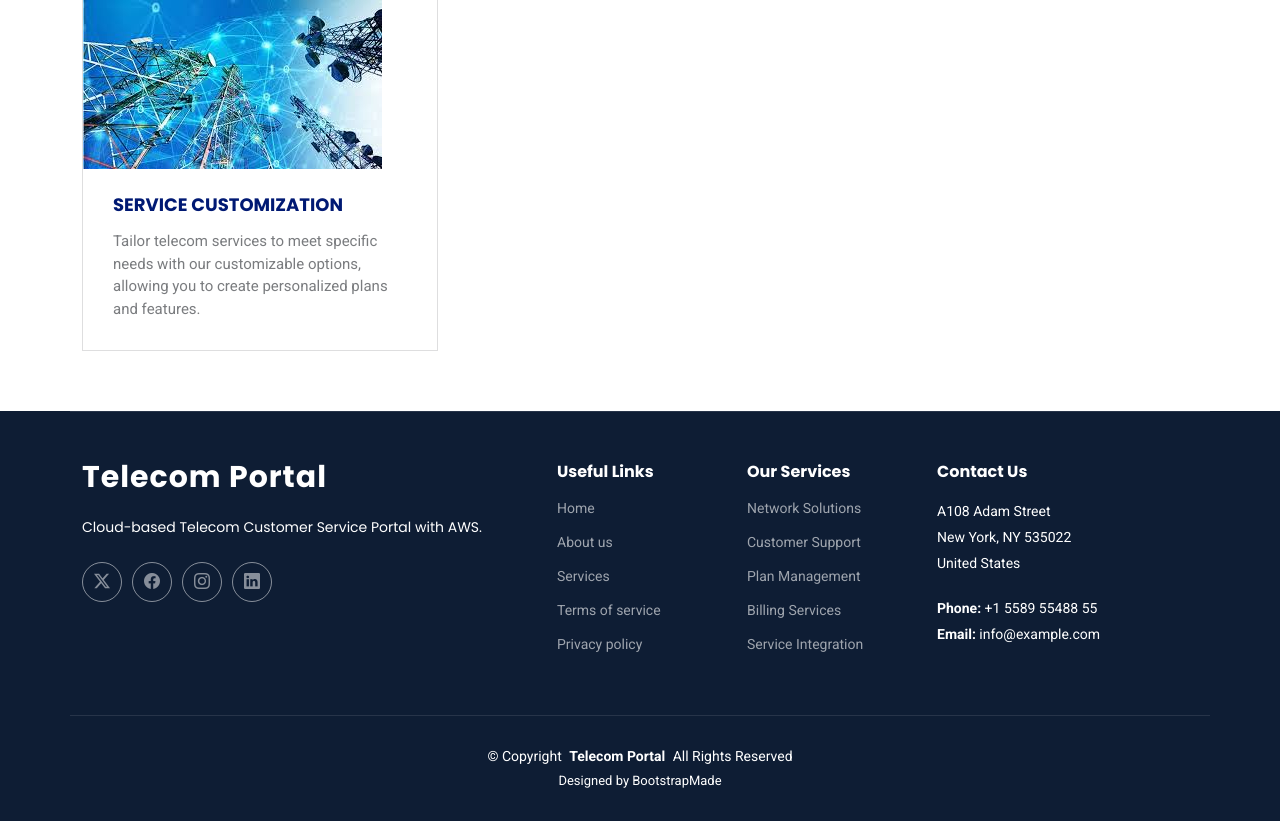
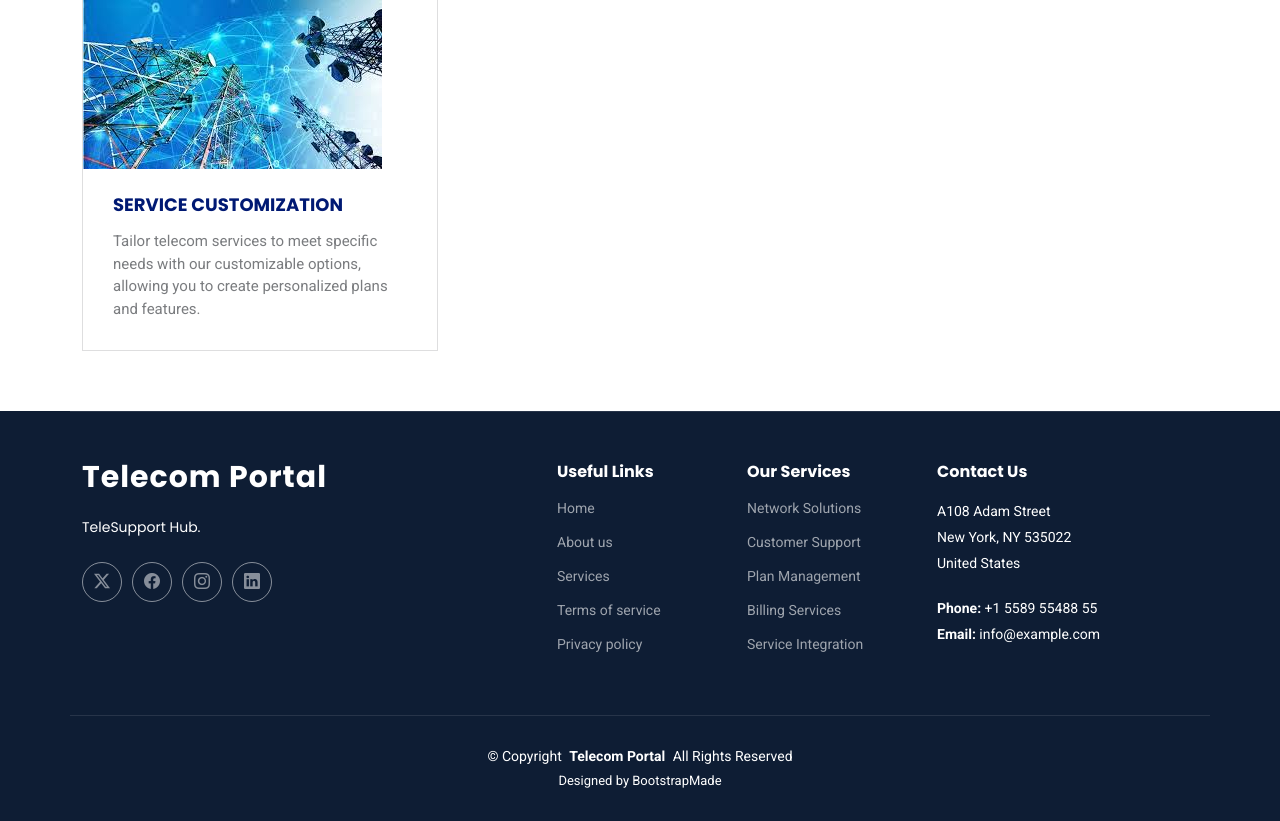
Before and after one commit to Mary9140/telecom-portal, a Flask app: page / in a window 1280 px wide. Shown: the part 2116-2937 px from the top of the page. Run offline with Flask 3, Linux system fonts and the light colour scheme; some libraries are stand-ins or nearby versions.

Commit message:
Update index.html

```diff
--- a/templates/index.html
+++ b/templates/index.html
@@ -346,7 +346,7 @@
           <a href="index.html" class="logo d-flex align-items-center">
             <span class="sitename">Telecom Portal</span>
           </a>
-          <p>Cloud-based Telecom Customer Service Portal with AWS.</p>
+          <p>TeleSupport Hub.</p>
           <div class="social-links d-flex mt-4">
             <a href=""><i class="bi bi-twitter-x"></i></a>
             <a href=""><i class="bi bi-facebook"></i></a>
```
